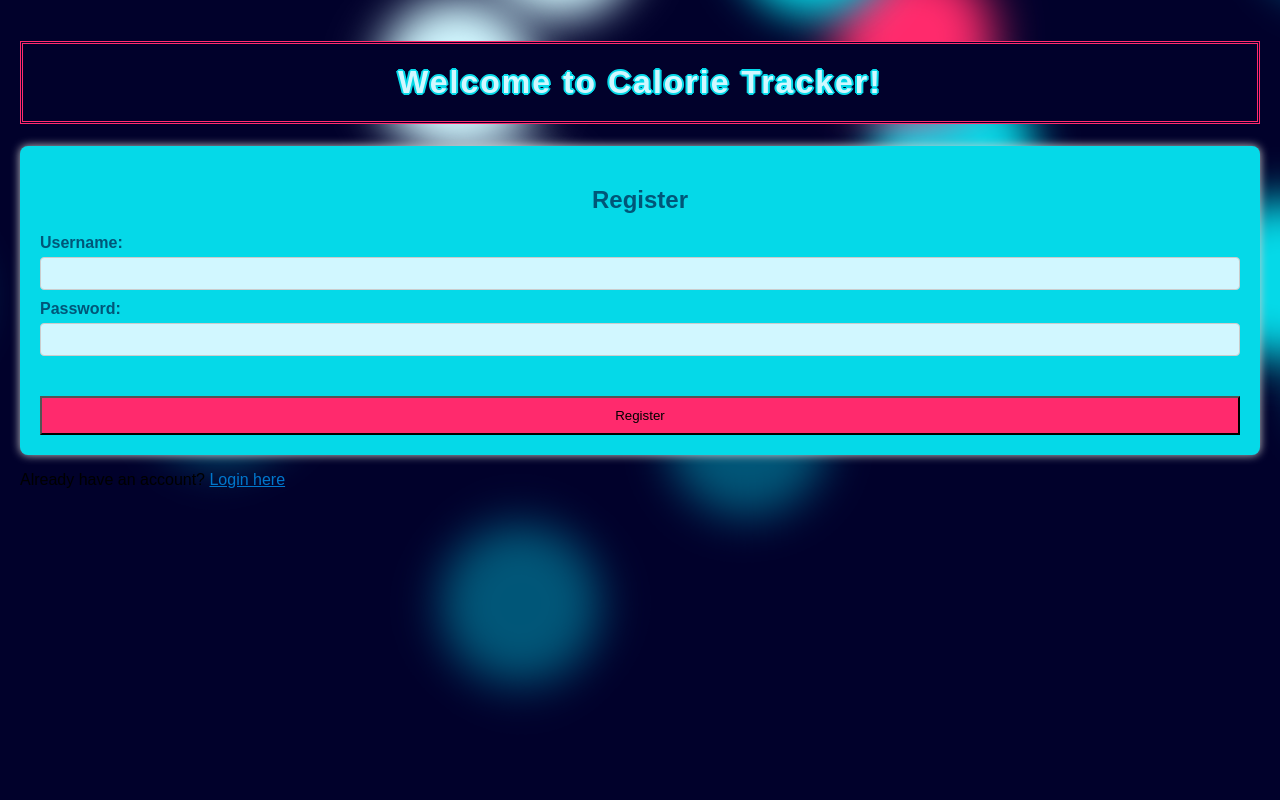
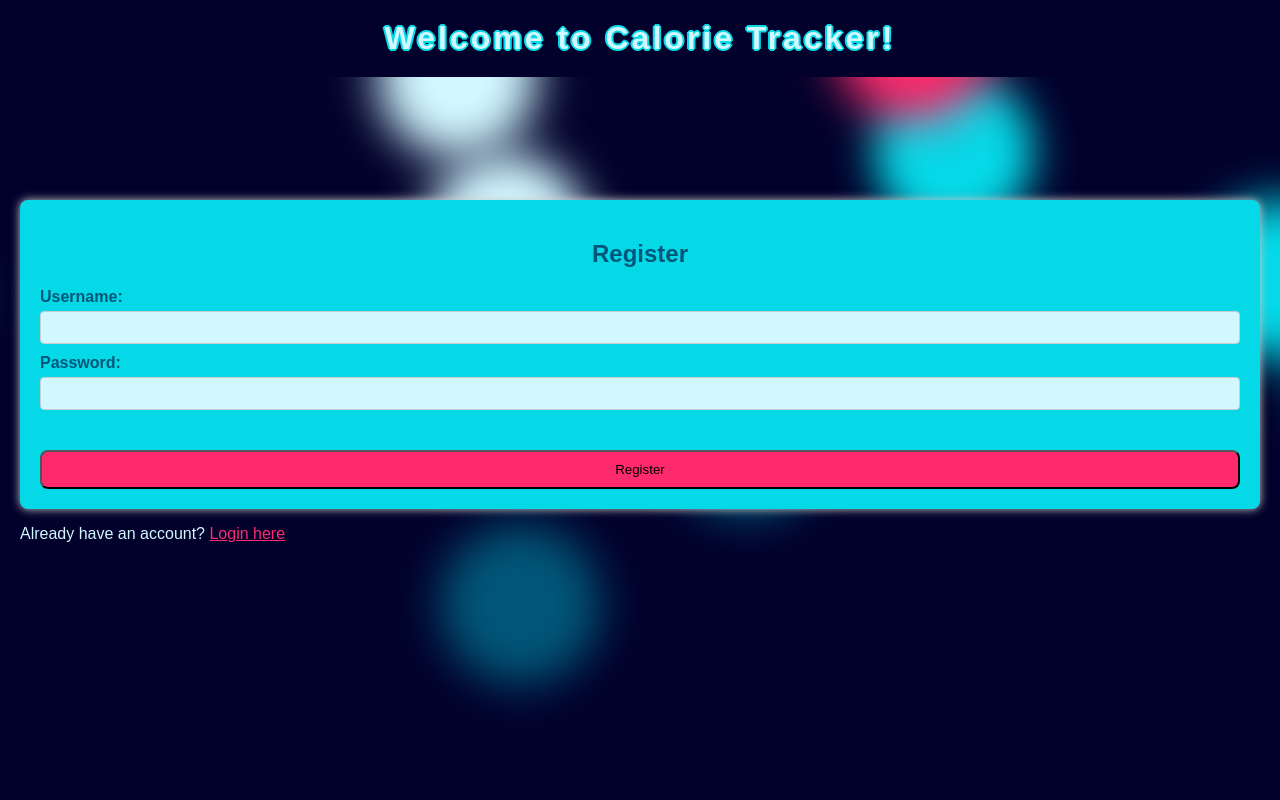
Before and after one commit to software-students-spring2024/5-final-project-spring-2024-dttt5, a Flask app: page /register in a window 1280 px wide. Run offline with Flask 3, Linux system fonts and the light colour scheme; parts of the project's set-up code (start-up, migrations or seed data) failed here and were passed over.

Commit message:
login frontend

```diff
--- a/app/static/style.css
+++ b/app/static/style.css
@@ -13,9 +13,24 @@ body {
 
 }
 
+.borderHeader {
+    height: 100px;
+    width: 100vw;
+    margin: 0;
+    position: fixed;
+    top: 0;
+    left: 0;
+  }
+
+
 .inputStyle {
     background-color:#d1f7ff;
     color: #005678;
+    font-family: Arial, sans-serif;
+}
+
+.bottomText {
+    color: #d1f7ff;
     font-family: Arial, sans-serif;
 }
 
@@ -31,11 +46,16 @@ palette:
 h1 {
     color: #d1f7ff;
     text-align: center;
-    border: 3px double #ff2a6d;
+    /* border: 3px double #ff2a6d; */
     text-shadow: 2px 0 #05d9e8, -2px 0 #05d9e8, 0 2px #05d9e8, 0 -2px #05d9e8,
                1px 1px #05d9e8, -1px -1px #05d9e8, 1px -1px #05d9e8, -1px 1px #05d9e8;
     background-color: #01012b;
-    letter-spacing: 2px;
+    letter-spacing: 3px;
+    margin: auto 0;
+    text-align: center;
+    display: flex;
+    justify-content: center;
+    align-items: center;
     padding: 20px;
 }
 
@@ -119,7 +139,7 @@ th {
 
 /* Links */
 a {
-    color: #0077cc;
+    color: #ff2a6d;
 }
 
 a:hover {
@@ -163,6 +183,7 @@ a:hover {
     align-items: center;
     background-color: #ff2a6d;
 
+
 }
 
 .addButtons {
@@ -174,6 +195,7 @@ a:hover {
     justify-content: center;
     align-items: center;
     background-color: #ff2a6d;
+    border-radius: 8px;
   }
 
 .loginRegButton {
@@ -185,6 +207,7 @@ a:hover {
     justify-content: center;
     align-items: center;
     background-color: #ff2a6d;
+    border-radius: 8px;
 }
 
 
--- a/app/templates/register.html
+++ b/app/templates/register.html
@@ -12,6 +12,15 @@
             <h1>Welcome to Calorie Tracker!</h1>
         </div>
 
+        <div class="spacer"></div>
+        <div class="spacer"></div>
+
+        <div class="spacer"></div>
+        <div class="spacer"></div>
+
+        <div class="spacer"></div>
+        <div class="spacer"></div>
+
 
         <form action="/register" method="post" class="loginRegBg">
             <h2>Register</h2>
@@ -24,7 +33,7 @@
             <div class="spacer"></div>
             <button type="submit" class="loginRegButton">Register</button>
         </form>
-        <p>Already have an account? <a href="/login">Login here</a></p>
+        <p class="bottomText">Already have an account? <a href="/login">Login here</a></p>
 
 
         <div class="background">
```
